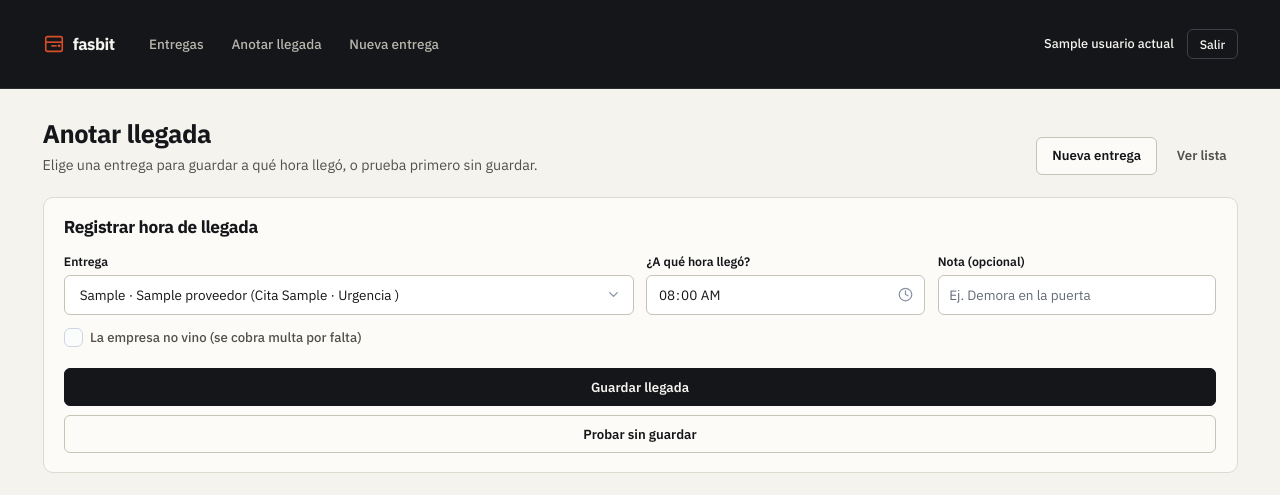
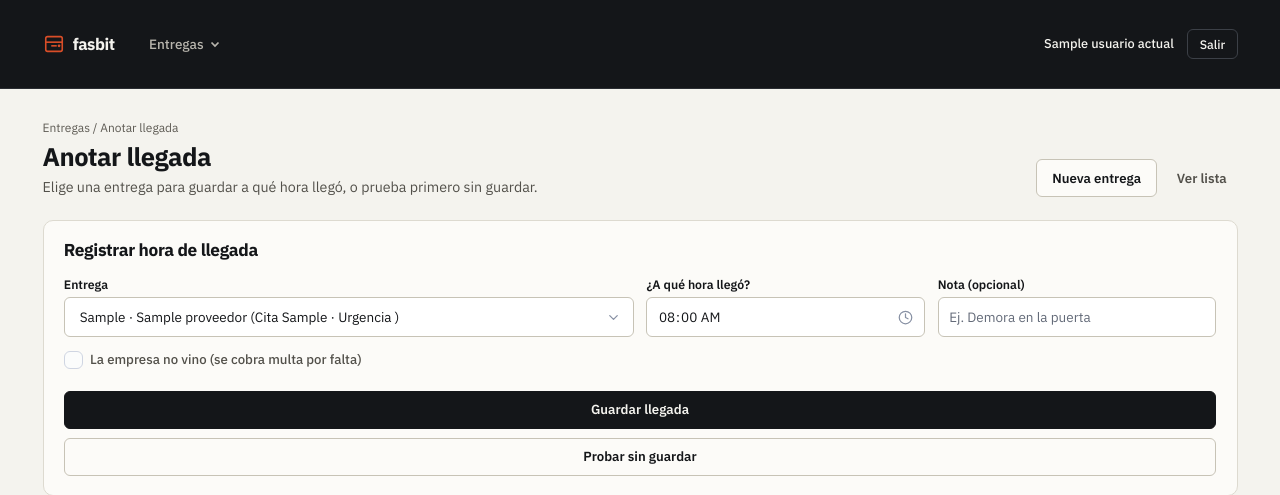
Before and after one commit to aleiwbyn/fasbit, a Python web app: template src/fasbit/templates/llegada.html in a window 1280 px wide. Shown: the top 495 px of the page. Run offline with Jinja, Linux system fonts and the light colour scheme; the template is opened without the code that fills it: most values are stand-ins (such as "Sample title", 1, 10 or a date in 2020).

Commit message:
Agrupa anotar llegada y nueva entrega como submenus de Entregas

```diff
--- a/src/fasbit/static/estilos.css
+++ b/src/fasbit/static/estilos.css
@@ -210,6 +210,73 @@ a {
   background-color: #262930;
 }
 
+.nav-desplegable {
+  position: relative;
+}
+
+.nav-enlace-menu {
+  display: inline-flex;
+  align-items: center;
+  gap: 0.35rem;
+}
+
+.nav-flecha {
+  transition: transform 160ms ease-out;
+}
+
+.nav-submenu {
+  position: absolute;
+  top: 100%;
+  left: 0;
+  padding-top: 0.35rem;
+  min-width: 195px;
+  z-index: 40;
+  display: none;
+}
+
+.nav-desplegable:hover .nav-submenu,
+.nav-desplegable:focus-within .nav-submenu {
+  display: block;
+}
+
+.nav-desplegable:hover .nav-flecha,
+.nav-desplegable:focus-within .nav-flecha {
+  transform: rotate(180deg);
+}
+
+.nav-submenu-caja {
+  background-color: var(--shell);
+  border: 1px solid var(--shell-borde);
+  border-radius: 8px;
+  padding: 0.35rem;
+  display: flex;
+  flex-direction: column;
+  gap: 0.15rem;
+  box-shadow: 0 10px 24px rgba(0, 0, 0, 0.24);
+}
+
+.nav-subenlace {
+  display: block;
+  padding: 0.5rem 0.7rem;
+  font-size: 0.87rem;
+  font-weight: 500;
+  color: #d0cdc4;
+  text-decoration: none;
+  border-radius: 5px;
+  white-space: nowrap;
+  transition: color 160ms ease-out, background-color 160ms ease-out;
+}
+
+.nav-subenlace:hover {
+  background-color: #202328;
+  color: var(--canvas);
+}
+
+.nav-subenlace.activo {
+  background-color: #262930;
+  color: var(--canvas);
+}
+
 .barra-derecha {
   display: flex;
   align-items: center;
@@ -274,6 +341,22 @@ a {
   color: var(--tinta-sec);
   font-size: 0.95rem;
   max-width: 68ch;
+}
+
+.cabecera-vista .ruta-seccion {
+  font-size: 0.8rem;
+  color: var(--tinta-tenue);
+  margin: 0 0 0.3rem 0;
+}
+
+.cabecera-vista .ruta-seccion a {
+  color: var(--tinta-tenue);
+  text-decoration: none;
+}
+
+.cabecera-vista .ruta-seccion a:hover {
+  color: var(--tinta);
+  text-decoration: underline;
 }
 
 .cabecera-con-acciones {
--- a/src/fasbit/templates/base.html
+++ b/src/fasbit/templates/base.html
@@ -24,29 +24,42 @@
         </a>
 
         <ul class="nav-enlaces">
-          <li>
+          <li class="nav-desplegable">
             <a
               href="{{ url_for('recepcion.panel') }}"
-              class="nav-enlace {% if request.endpoint == 'recepcion.panel' %}activo{% endif %}"
+              class="nav-enlace nav-enlace-menu {% if request.endpoint and request.endpoint.startswith('recepcion.') %}activo{% endif %}"
+              aria-haspopup="true"
             >
-              Entregas
+              <span>Entregas</span>
+              <svg class="nav-flecha" width="12" height="12" viewBox="0 0 12 12" fill="none" stroke="currentColor" stroke-width="1.75" aria-hidden="true">
+                <path d="M2.5 4.5L6 8l3.5-3.5"/>
+              </svg>
             </a>
-          </li>
-          <li>
+            <div class="nav-submenu" role="menu" aria-label="Opciones de entregas">
+              <div class="nav-submenu-caja">
+                <a
+                  href="{{ url_for('recepcion.panel') }}"
+                  role="menuitem"
+                  class="nav-subenlace {% if request.endpoint == 'recepcion.panel' %}activo{% endif %}"
+                >
+                  Lista de entregas
+                </a>
                 <a
                   href="{{ url_for('recepcion.llegada') }}"
-              class="nav-enlace {% if request.endpoint in ('recepcion.llegada', 'recepcion.evaluar') %}activo{% endif %}"
+                  role="menuitem"
+                  class="nav-subenlace {% if request.endpoint in ('recepcion.llegada', 'recepcion.evaluar') %}activo{% endif %}"
                 >
                   Anotar llegada
                 </a>
-          </li>
-          <li>
                 <a
                   href="{{ url_for('recepcion.nueva_entrega') }}"
-              class="nav-enlace {% if request.endpoint in ('recepcion.nueva_entrega', 'recepcion.crear_nueva_entrega') %}activo{% endif %}"
+                  role="menuitem"
+                  class="nav-subenlace {% if request.endpoint in ('recepcion.nueva_entrega', 'recepcion.crear_nueva_entrega') %}activo{% endif %}"
                 >
                   Nueva entrega
                 </a>
+              </div>
+            </div>
           </li>
           {% if usuario_actual.rol == 'admin' %}
           <li>
--- a/src/fasbit/templates/llegada.html
+++ b/src/fasbit/templates/llegada.html
@@ -4,6 +4,7 @@
 {% block contenido %}
 <section class="cabecera-vista cabecera-con-acciones">
   <div>
+    <p class="ruta-seccion"><a href="{{ url_for('recepcion.panel') }}">Entregas</a> / Anotar llegada</p>
     <h1>Anotar llegada</h1>
     <p>Elige una entrega para guardar a qué hora llegó, o prueba primero sin guardar.</p>
   </div>
--- a/src/fasbit/templates/nueva_entrega.html
+++ b/src/fasbit/templates/nueva_entrega.html
@@ -4,6 +4,7 @@
 {% block contenido %}
 <section class="cabecera-vista cabecera-con-acciones">
   <div>
+    <p class="ruta-seccion"><a href="{{ url_for('recepcion.panel') }}">Entregas</a> / Nueva entrega</p>
     <h1>Nueva entrega</h1>
     <p>Agrega una entrega programada. Cuando llegue la empresa podrás anotar su hora en «Anotar llegada».</p>
   </div>
```
Also changed, not shown: tests/test_auth_controlador.py (+3 -0 lines). Lines whose indentation alone changed are shown as unchanged.
